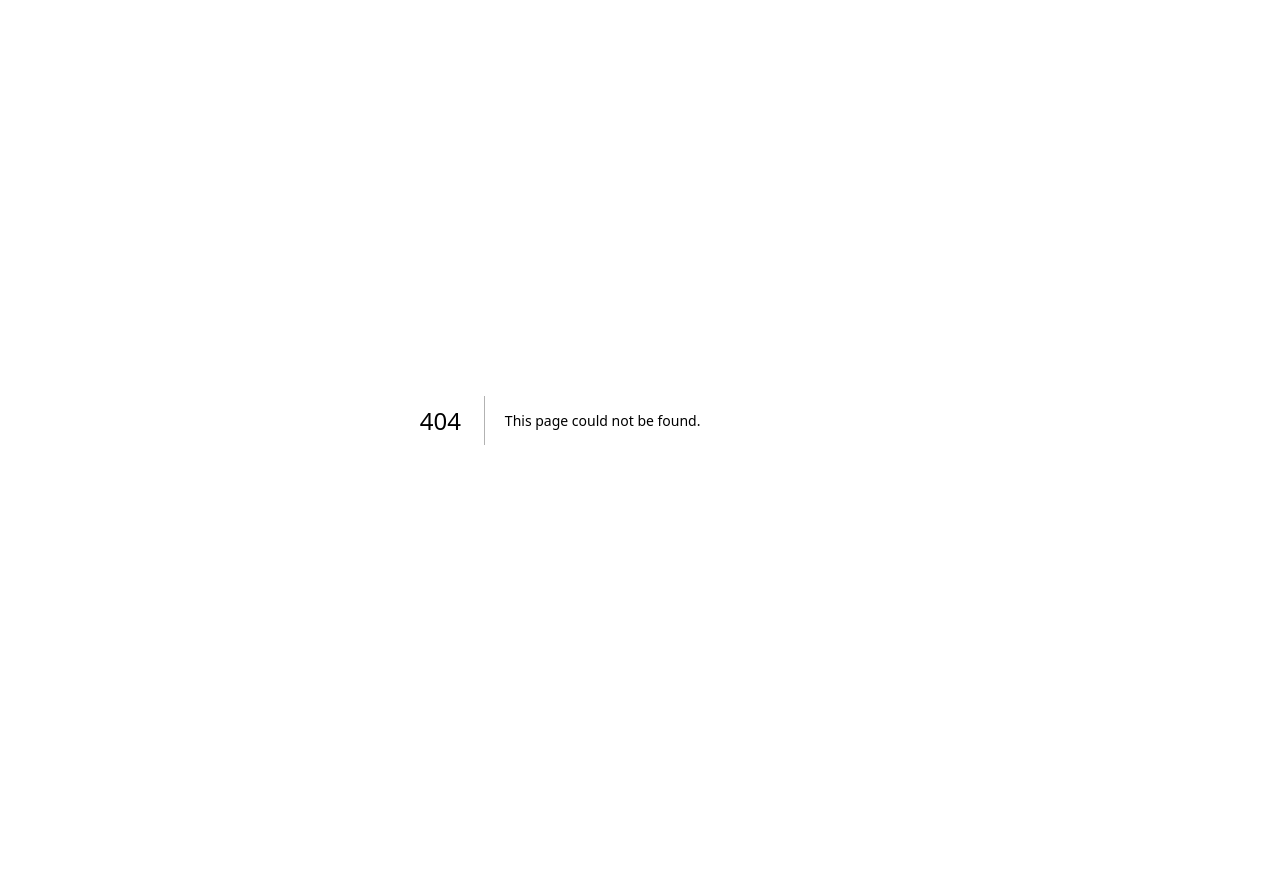
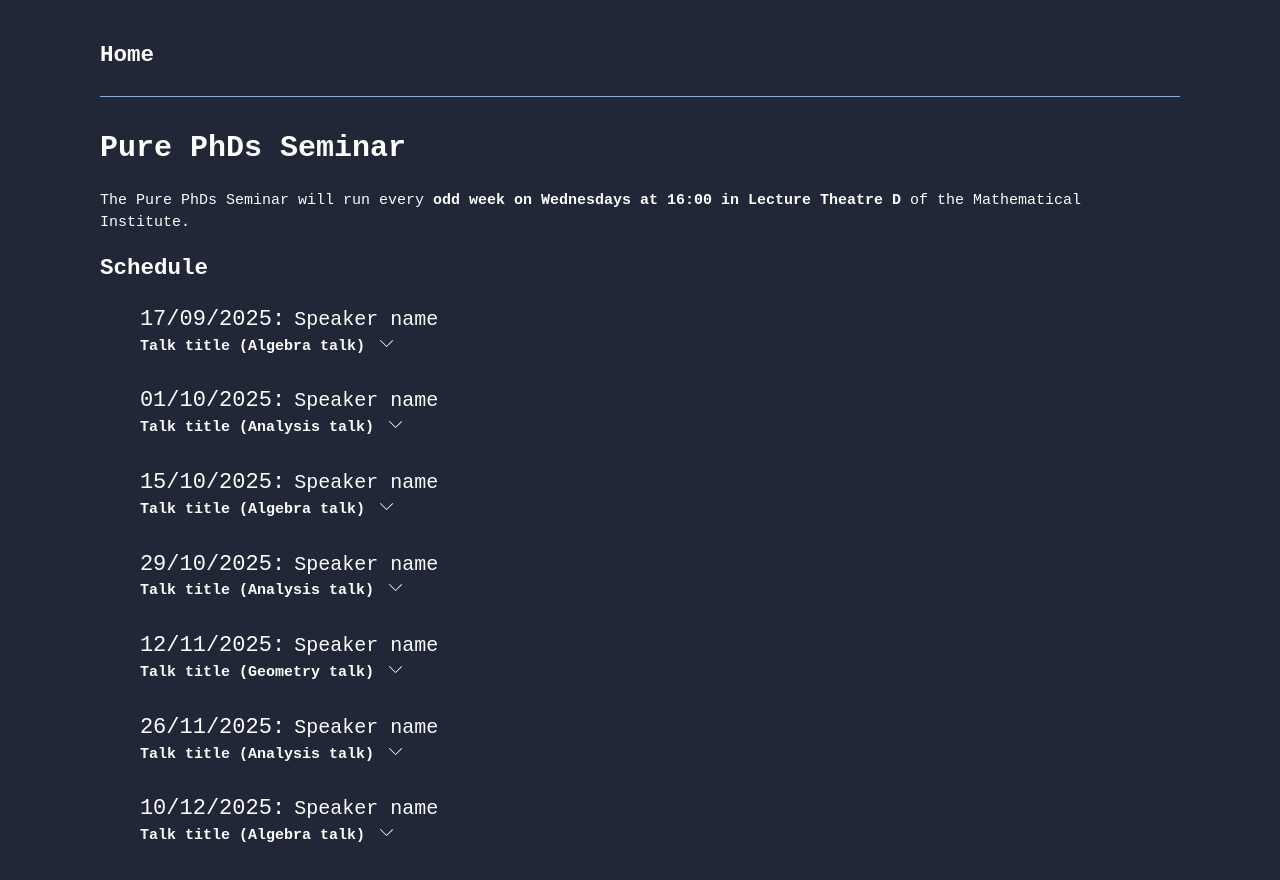
Before and after one commit to AnadeOre/anadeore.github.io, a Next.js app: page /purephd in a window 1280 px wide. Before the commit this address had no page. Shown: the top 880 px of the page. Before the commit the page ends 840 px from the top, so only its background shows below. Built offline with nearby package versions, Linux system fonts and the light colour scheme.

Commit message:
Add pure phd seminar website

```diff
--- /dev/null
+++ b/src/app/purephd/HeaderPPS.jsx
@@ -0,0 +1,38 @@
+import React from 'react';
+import Link from 'next/link';
+import Hr from '../components/Hr';
+import styles from '../styles/header.module.css';
+
+const HeaderEvent = (photos) => {
+  return (
+    <header className={styles.header}>
+      <div className={styles.headerContainer}>
+        <h2 className={styles.h2}>
+          <Link className={styles.title} href='/'>
+            Home
+          </Link>
+        </h2>
+        {/* <nav className={styles.nav}>
+          <Link
+            className={styles.headerLink}
+            href='http://anadeore.github.io/PPS'>
+            Event home
+          </Link>
+          {photos ? (
+            <Link
+              className={styles.headerLink}
+              href='http://anadeore.github.io/PPS/photos'>
+              Photos
+            </Link>
+          ) : (
+            <></>
+          )}
+        </nav> */}
+      </div>
+      <br />
+      <Hr />
+    </header>
+  );
+};
+
+export default HeaderEvent;
--- /dev/null
+++ b/src/app/purephd/SchedulePPS.jsx
@@ -0,0 +1,52 @@
+'use client';
+import React, {useState} from 'react';
+import Link from 'next/link';
+import styles from '../styles/list.module.css';
+import stylesPPS from './stylesPPS.module.css';
+import 'katex/dist/katex.min.css';
+import Latex from 'react-latex-next';
+
+import {SlArrowDown, SlArrowUp} from 'react-icons/sl';
+
+const Schedule = ({time, title, abstract, slides, speaker}) => {
+  const [viewAbstract, setViewAbstract] = useState(false);
+  return (
+    <li key={title}>
+      <div>
+        <span className={stylesPPS.times}>{time}:</span>{' '}
+        <span className={stylesPPS.speaker}>{speaker}</span>
+      </div>
+      <span>{'   '}</span>
+      <b>{title}</b>
+      <span>{'   '}</span>
+      {abstract !== undefined ? (
+        <>
+          <button
+            className={styles.absButtonPubli}
+            onClick={() => setViewAbstract((viewAbstract) => !viewAbstract)}>
+            {viewAbstract ? <SlArrowUp /> : <SlArrowDown />}
+          </button>
+          {''}
+          {viewAbstract && (
+            <div className={styles.abstractPubli}>
+              <Latex>Abstract: {abstract}</Latex>
+            </div>
+          )}
+        </>
+      ) : (
+        ''
+      )}
+      {/* (
+      {slides && (
+        <Link href={slides} target='_blank' className='linkDecor'>
+          download slides
+        </Link>
+      )}
+      ) */}
+      <br />
+      {/* {abstract && <div className={styles.abstractPubli}>{abstract}</div>} */}
+    </li>
+  );
+};
+
+export default Schedule;
--- /dev/null
+++ b/src/app/purephd/page.jsx
@@ -0,0 +1,81 @@
+import React from 'react';
+import Link from 'next/link';
+import Schedule from './SchedulePPS';
+import HeaderEvent from './HeaderPPS';
+import stylesPPS from './stylesPPS.module.css';
+
+const Page = () => {
+  return (
+    <div>
+      <HeaderEvent eventURL={'purephd'} photos={false} />
+      <h1>Pure PhDs Seminar</h1>
+      <p>
+        The Pure PhDs Seminar will run every{' '}
+        <strong>odd week on Wednesdays at 16:00 in Lecture Theatre D</strong> of
+        the Mathematical Institute.
+      </p>
+      <h2>Schedule</h2>
+      <ul>
+        <Schedule
+          time='17/09/2025'
+          speaker='Speaker name'
+          title='Talk title (Algebra talk)'
+          abstract='Abstract here'
+          // slides='/'
+        />
+        <br />
+        <Schedule
+          time='01/10/2025'
+          speaker='Speaker name'
+          title='Talk title (Analysis talk)'
+          abstract='Abstract here'
+          // slides='/'
+        />
+        <br />
+        <Schedule
+          time='15/10/2025'
+          speaker='Speaker name'
+          title='Talk title (Algebra talk)'
+          abstract='Abstract here'
+          // slides='/'
+        />
+        <br />
+        <Schedule
+          time='29/10/2025'
+          speaker='Speaker name'
+          title='Talk title (Analysis talk)'
+          abstract='Abstract here'
+          // slides='/'
+        />
+        <br />
+        <Schedule
+          time='12/11/2025'
+          speaker='Speaker name'
+          title='Talk title (Geometry talk)'
+          abstract='Abstract here'
+          // slides='/'
+        />
+        <br />
+        <Schedule
+          time='26/11/2025'
+          speaker='Speaker name'
+          title='Talk title (Analysis talk)'
+          abstract='Abstract here'
+          // slides='/'
+        />
+        <br />
+        <Schedule
+          time='10/12/2025'
+          speaker='Speaker name'
+          title='Talk title (Algebra talk)'
+          abstract='Abstract here'
+          // slides='/'
+        />
+        <br />
+      </ul>
+      <br />
+    </div>
+  );
+};
+
+export default Page;
--- /dev/null
+++ b/src/app/purephd/stylesPPS.module.css
@@ -0,0 +1,61 @@
+.times {
+  font-size: 22px;
+}
+.ul {
+  list-style-type: circle;
+}
+
+.speaker {
+  font-size: 20px;
+}
+
+.timesFood {
+  margin-left: 15px;
+  font-size: 16px;
+}
+
+.speakerFood {
+  font-size: 14px;
+}
+
+.absButton {
+  background-color: transparent;
+  border: 0;
+  font-size: 13px;
+  color: var(--white);
+  flex-wrap: wrap;
+  margin-top: -10px;
+  font-weight: 600;
+}
+.absButton:hover {
+  color: var(--secondblue);
+  padding-bottom: 3px;
+}
+
+.abstract {
+  font-size: 13px;
+  width: 70%;
+  margin-left: 18px;
+  text-align: justify;
+}
+
+.absButtonPubli {
+  background-color: transparent;
+  border: 0;
+  font-size: 13px;
+  color: var(--white);
+  flex-wrap: wrap;
+  margin-bottom: 10px;
+  font-weight: 600;
+}
+.absButtonPubli:hover {
+  color: var(--secondblue);
+  padding-bottom: 3px;
+}
+
+.abstractPubli {
+  font-size: 13px;
+  margin-left: 18px;
+  text-align: justify;
+  margin-bottom: 10px;
+}
```
